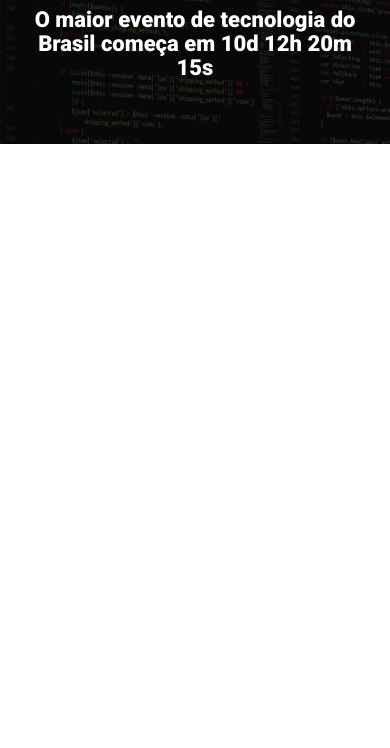
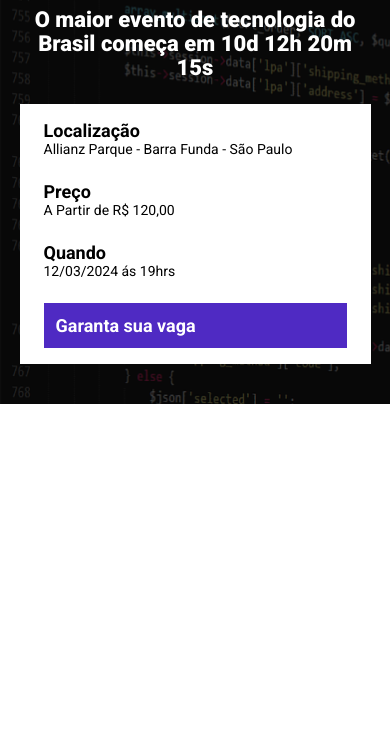
Before and after one commit to marquera/EBAC_TECH_TALKS, a website built with Parcel: page src/index.html in a window 390 px wide. Shown: the part 96-844 px from the top of the page. Built offline with nearby package versions, Linux system fonts and the light colour scheme.

Commit message:
adicionando infos-bar e buttons

```diff
--- a/src/index.html
+++ b/src/index.html
@@ -18,10 +18,27 @@
             <p class="hero__text">
                 O maior evento de tecnologia do Brasil começa em 10d 12h 20m 15s
             </p>
+            <div class="infos-bar">
+                <ul class="infos-bar__infos">
+                    <li class="infos-bar__infos__item">
+                        <b>Localização</b>
+                        Allianz Parque - Barra Funda - São Paulo
+                    </li>
+                    <li class="infos-bar__infos__item">
+                        <b>Preço</b>
+                        A Partir de R$ 120,00
+                    </li>
+                    <li class="infos-bar__infos__item">
+                        <b>Quando</b>
+                        12/03/2024 ás 19hrs
+                    </li>
+                </ul>
+                <a href="#" class="button button--primary">
+                    Garanta sua vaga
+                </a>
+            </div>
         </div>
-
     </header>
-
     <script src="/src/scripts/main.js"></script>
 </body>
 </html>
--- /dev/null
+++ b/src/styles/components/_buttons.scss
@@ -0,0 +1,24 @@
+.button {
+    padding: 12px;
+    font-size: 18px;
+    font-weight: bold;
+    text-decoration: none;
+    text-align: center;
+    white-space: nowrap;
+
+    &--primary {
+        color: #fff;
+        background-color: #4F2AC3;
+    }
+
+    @media (max-width: 640px) {
+        display: flex;
+        width: 100%;
+        align-items: center;
+    }
+
+    @media (max-width: 1024px) {
+        display: flex;
+        align-items: center;
+    }
+}
--- /dev/null
+++ b/src/styles/components/_infos_bar.scss
@@ -0,0 +1,41 @@
+.infos-bar {
+    padding: 16px 24px;
+    background-color: #fff;
+    display: flex;
+    justify-content: space-between;
+
+    &__infos {
+        display: flex;
+        gap: 40px;
+
+        &__item {
+            font-size: 14px;
+            color: #000;
+
+            b {
+                color: #000;
+                font-size: 18px;
+                display: block;
+            }
+        }
+    }
+
+    @media (max-width: 640px) {
+        display: block;
+
+        &__infos {
+            display: block;
+
+            &__item {
+                margin-bottom: 24px;
+            }
+        }
+    }
+
+    @media (max-width: 1024px) {
+        &__infos {
+            gap: 16px;
+        }
+    }
+
+}
--- a/src/styles/main.scss
+++ b/src/styles/main.scss
@@ -1,4 +1,7 @@
 @use 'hero';
+@use 'components/infos_bar.scss';
+@use 'components/buttons.scss';
+
 
 * {
     margin: 0;
@@ -6,6 +9,7 @@
     box-sizing: border-box;
     font-family: Roboto, sans-serif;
     color: #fff;
+    list-style: none;
 }
 
 .container {
```
